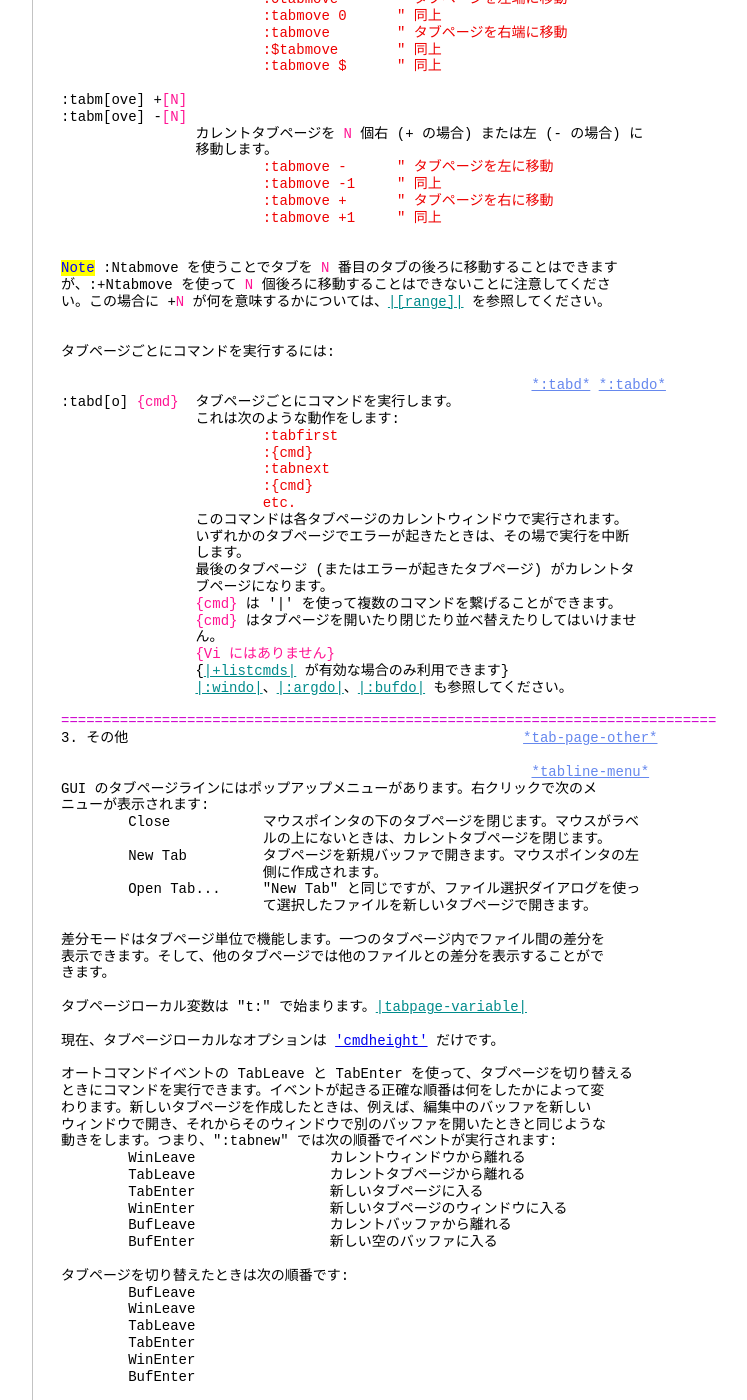
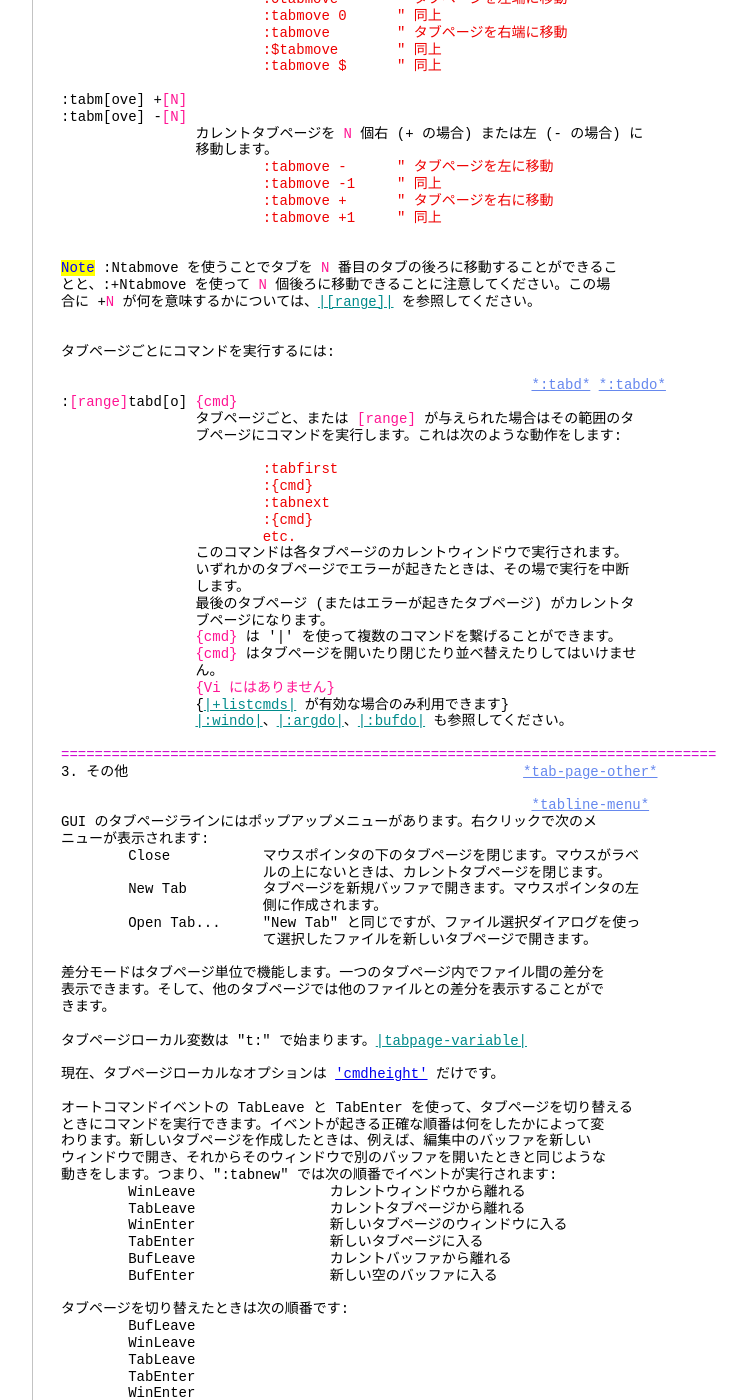
Before and after one commit to vim-jp/vimdoc-ja, a Jekyll site: the page built from tabpage.html, in a window 1280 px wide and 1400 px high, scrolled down 3672 px. Shown: the whole window, without its empty margins (340-1087 px from the left). Built offline with Jekyll 4.4.1, drawn with Linux system fonts in a browser that asks for light colours; nearby versions of some CDN libraries; Markdown is read by kramdown in place of the engine named in the settings; comment, search, counter and statistics services are not loaded; some of the changed text lies outside the part shown.

Commit message:
Deployed vim-jp/vimdoc-ja@f0839a7b596895706f3ec0901931dc473936f4eb by ixeris.kaoriya.net

```diff
--- a/tabpage.html
+++ b/tabpage.html
@@ -76,11 +76,11 @@ GUI でタブページラインを右クリックするとメニューが表示
 :<span class="Special">[count]</span>tabe[dit]&nbsp;<span class="Special">[++opt]</span>&nbsp;<span class="Special">[+cmd]</span>&nbsp;<span class="Special">{file}</span><br>
 :<span class="Special">[count]</span>tabnew&nbsp;<span class="Special">[++opt]</span>&nbsp;<span class="Special">[+cmd]</span>&nbsp;<span class="Special">{file}</span><br>
 &nbsp;&nbsp;&nbsp;&nbsp;&nbsp;&nbsp;&nbsp;&nbsp;&nbsp;&nbsp;&nbsp;&nbsp;&nbsp;&nbsp;&nbsp;&nbsp;<span class="Special">{file}</span>&nbsp;を新しいタブページで開きます。<a class="Identifier" href="editing.html#:edit">|:edit|</a>&nbsp;と同じです。<br>
-&nbsp;&nbsp;&nbsp;&nbsp;&nbsp;&nbsp;&nbsp;&nbsp;&nbsp;&nbsp;&nbsp;&nbsp;&nbsp;&nbsp;&nbsp;&nbsp;<span class="Special">[count]</span>&nbsp;については下記&nbsp;<a class="Identifier" href="tabpage.html#:tab">|:tab|</a>&nbsp;参照。<br>
+&nbsp;&nbsp;&nbsp;&nbsp;&nbsp;&nbsp;&nbsp;&nbsp;&nbsp;&nbsp;&nbsp;&nbsp;&nbsp;&nbsp;&nbsp;&nbsp;<span class="Special">[count]</span>&nbsp;については下記&nbsp;<a class="Identifier" href="tabpage.html#:tabnew">|:tabnew|</a>&nbsp;参照。<br>
 <br>
 :<span class="Special">[count]</span>tabf[ind]&nbsp;<span class="Special">[++opt]</span>&nbsp;<span class="Special">[+cmd]</span>&nbsp;<span class="Special">{file}</span>&nbsp;&nbsp;&nbsp;&nbsp;&nbsp;&nbsp;&nbsp;&nbsp;&nbsp;&nbsp;&nbsp;&nbsp;&nbsp;&nbsp;&nbsp;&nbsp;&nbsp;<a class="Constant" href="tabpage.html#:tabf" name=":tabf">*:tabf*</a>&nbsp;<a class="Constant" href="tabpage.html#:tabfind" name=":tabfind">*:tabfind*</a><br>
 &nbsp;&nbsp;&nbsp;&nbsp;&nbsp;&nbsp;&nbsp;&nbsp;&nbsp;&nbsp;&nbsp;&nbsp;&nbsp;&nbsp;&nbsp;&nbsp;<a class="Type" href="options.html#'path'">'path'</a>&nbsp;内の&nbsp;<span class="Special">{file}</span>&nbsp;を新しいタブページで開きます。<a class="Identifier" href="editing.html#:find">|:find|</a>&nbsp;と同<br>
-&nbsp;&nbsp;&nbsp;&nbsp;&nbsp;&nbsp;&nbsp;&nbsp;&nbsp;&nbsp;&nbsp;&nbsp;&nbsp;&nbsp;&nbsp;&nbsp;じです。<span class="Special">[count]</span>&nbsp;については下記&nbsp;<a class="Identifier" href="tabpage.html#:tab">|:tab|</a>&nbsp;参照。<br>
+&nbsp;&nbsp;&nbsp;&nbsp;&nbsp;&nbsp;&nbsp;&nbsp;&nbsp;&nbsp;&nbsp;&nbsp;&nbsp;&nbsp;&nbsp;&nbsp;じです。<span class="Special">[count]</span>&nbsp;については下記&nbsp;<a class="Identifier" href="tabpage.html#:tabnew">|:tabnew|</a>&nbsp;参照。<br>
 &nbsp;&nbsp;&nbsp;&nbsp;&nbsp;&nbsp;&nbsp;&nbsp;&nbsp;&nbsp;&nbsp;&nbsp;&nbsp;&nbsp;&nbsp;&nbsp;{<a class="Identifier" href="various.html#+file_in_path">|+file_in_path|</a>&nbsp;が有効な場合のみ利用できます}<br>
 <br>
 :<span class="Special">[count]</span>tab&nbsp;<span class="Special">{cmd}</span>&nbsp;&nbsp;&nbsp;&nbsp;&nbsp;&nbsp;&nbsp;&nbsp;&nbsp;&nbsp;&nbsp;&nbsp;&nbsp;&nbsp;&nbsp;&nbsp;&nbsp;&nbsp;&nbsp;&nbsp;&nbsp;&nbsp;&nbsp;&nbsp;&nbsp;&nbsp;&nbsp;&nbsp;&nbsp;&nbsp;&nbsp;&nbsp;&nbsp;&nbsp;&nbsp;&nbsp;&nbsp;&nbsp;&nbsp;<a class="Constant" href="tabpage.html#:tab" name=":tab">*:tab*</a><br>
@@ -225,16 +225,18 @@ gT&nbsp;&nbsp;&nbsp;&nbsp;&nbsp;&nbsp;&nbsp;&nbsp;&nbsp;&nbsp;&nbsp;&nbsp;&nbsp;
 &nbsp;&nbsp;&nbsp;&nbsp;&nbsp;&nbsp;&nbsp;&nbsp;&nbsp;&nbsp;&nbsp;&nbsp;&nbsp;&nbsp;&nbsp;&nbsp;&nbsp;&nbsp;&nbsp;&nbsp;&nbsp;&nbsp;&nbsp;&nbsp;:tabmove +1&nbsp;&nbsp;&nbsp;&nbsp; &quot; 同上</div>
 <br>
 <br>
-<span class="Todo">Note</span>&nbsp;:Ntabmove を使うことでタブを&nbsp;<span class="Special">N</span>&nbsp;番目のタブの後ろに移動することはできます<br>
-が、:+Ntabmove を使って&nbsp;<span class="Special">N</span>&nbsp;個後ろに移動することはできないことに注意してくださ<br>
-い。この場合に +<span class="Special">N</span>&nbsp;が何を意味するかについては、<a class="Identifier" href="cmdline.html#[range]">|[range]|</a>&nbsp;を参照してください。<br>
+<span class="Todo">Note</span>&nbsp;:Ntabmove を使うことでタブを&nbsp;<span class="Special">N</span>&nbsp;番目のタブの後ろに移動することができるこ<br>
+とと、:+Ntabmove を使って&nbsp;<span class="Special">N</span>&nbsp;個後ろに移動できることに注意してください。この場<br>
+合に +<span class="Special">N</span>&nbsp;が何を意味するかについては、<a class="Identifier" href="cmdline.html#[range]">|[range]|</a>&nbsp;を参照してください。<br>
 <br>
 <br>
 タブページごとにコマンドを実行するには:<br>
 <br>
 &nbsp;&nbsp;&nbsp;&nbsp;&nbsp;&nbsp;&nbsp;&nbsp;&nbsp;&nbsp;&nbsp;&nbsp;&nbsp;&nbsp;&nbsp;&nbsp;&nbsp;&nbsp;&nbsp;&nbsp;&nbsp;&nbsp;&nbsp;&nbsp;&nbsp;&nbsp;&nbsp;&nbsp;&nbsp;&nbsp;&nbsp;&nbsp;&nbsp;&nbsp;&nbsp;&nbsp;&nbsp;&nbsp;&nbsp;&nbsp;&nbsp;&nbsp;&nbsp;&nbsp;&nbsp;&nbsp;&nbsp;&nbsp;&nbsp;&nbsp;&nbsp;&nbsp;&nbsp;&nbsp;&nbsp;&nbsp;<a class="Constant" href="tabpage.html#:tabd" name=":tabd">*:tabd*</a>&nbsp;<a class="Constant" href="tabpage.html#:tabdo" name=":tabdo">*:tabdo*</a><br>
-:tabd[o]&nbsp;<span class="Special">{cmd}</span>&nbsp;&nbsp;タブページごとにコマンドを実行します。<br>
-&nbsp;&nbsp;&nbsp;&nbsp;&nbsp;&nbsp;&nbsp;&nbsp;&nbsp;&nbsp;&nbsp;&nbsp;&nbsp;&nbsp;&nbsp;&nbsp;これは次のような動作をします:<br>
+:<span class="Special">[range]</span>tabd[o]&nbsp;<span class="Special">{cmd}</span><br>
+&nbsp;&nbsp;&nbsp;&nbsp;&nbsp;&nbsp;&nbsp;&nbsp;&nbsp;&nbsp;&nbsp;&nbsp;&nbsp;&nbsp;&nbsp;&nbsp;タブページごと、または&nbsp;<span class="Special">[range]</span>&nbsp;が与えられた場合はその範囲のタ<br>
+&nbsp;&nbsp;&nbsp;&nbsp;&nbsp;&nbsp;&nbsp;&nbsp;&nbsp;&nbsp;&nbsp;&nbsp;&nbsp;&nbsp;&nbsp;&nbsp;ブページにコマンドを実行します。これは次のような動作をします:<br>
+<br>
 <div class="helpExample">&nbsp;&nbsp;&nbsp;&nbsp;&nbsp;&nbsp;&nbsp;&nbsp;&nbsp;&nbsp;&nbsp;&nbsp;&nbsp;&nbsp;&nbsp;&nbsp;&nbsp;&nbsp;&nbsp;&nbsp;&nbsp;&nbsp;&nbsp;&nbsp;:tabfirst<br>
 &nbsp;&nbsp;&nbsp;&nbsp;&nbsp;&nbsp;&nbsp;&nbsp;&nbsp;&nbsp;&nbsp;&nbsp;&nbsp;&nbsp;&nbsp;&nbsp;&nbsp;&nbsp;&nbsp;&nbsp;&nbsp;&nbsp;&nbsp;&nbsp;:{cmd}<br>
 &nbsp;&nbsp;&nbsp;&nbsp;&nbsp;&nbsp;&nbsp;&nbsp;&nbsp;&nbsp;&nbsp;&nbsp;&nbsp;&nbsp;&nbsp;&nbsp;&nbsp;&nbsp;&nbsp;&nbsp;&nbsp;&nbsp;&nbsp;&nbsp;:tabnext<br>
@@ -280,8 +282,8 @@ GUI のタブページラインにはポップアップメニューがありま
 動きをします。つまり、&quot;:tabnew&quot; では次の順番でイベントが実行されます:<br>
 &nbsp;&nbsp;&nbsp;&nbsp;&nbsp;&nbsp;&nbsp;&nbsp;WinLeave&nbsp;&nbsp;&nbsp;&nbsp;&nbsp;&nbsp;&nbsp;&nbsp;&nbsp;&nbsp;&nbsp;&nbsp;&nbsp;&nbsp;&nbsp;&nbsp;カレントウィンドウから離れる<br>
 &nbsp;&nbsp;&nbsp;&nbsp;&nbsp;&nbsp;&nbsp;&nbsp;TabLeave&nbsp;&nbsp;&nbsp;&nbsp;&nbsp;&nbsp;&nbsp;&nbsp;&nbsp;&nbsp;&nbsp;&nbsp;&nbsp;&nbsp;&nbsp;&nbsp;カレントタブページから離れる<br>
+&nbsp;&nbsp;&nbsp;&nbsp;&nbsp;&nbsp;&nbsp;&nbsp;WinEnter&nbsp;&nbsp;&nbsp;&nbsp;&nbsp;&nbsp;&nbsp;&nbsp;&nbsp;&nbsp;&nbsp;&nbsp;&nbsp;&nbsp;&nbsp;&nbsp;新しいタブページのウィンドウに入る<br>
 &nbsp;&nbsp;&nbsp;&nbsp;&nbsp;&nbsp;&nbsp;&nbsp;TabEnter&nbsp;&nbsp;&nbsp;&nbsp;&nbsp;&nbsp;&nbsp;&nbsp;&nbsp;&nbsp;&nbsp;&nbsp;&nbsp;&nbsp;&nbsp;&nbsp;新しいタブページに入る<br>
-&nbsp;&nbsp;&nbsp;&nbsp;&nbsp;&nbsp;&nbsp;&nbsp;WinEnter&nbsp;&nbsp;&nbsp;&nbsp;&nbsp;&nbsp;&nbsp;&nbsp;&nbsp;&nbsp;&nbsp;&nbsp;&nbsp;&nbsp;&nbsp;&nbsp;新しいタブページのウィンドウに入る<br>
 &nbsp;&nbsp;&nbsp;&nbsp;&nbsp;&nbsp;&nbsp;&nbsp;BufLeave&nbsp;&nbsp;&nbsp;&nbsp;&nbsp;&nbsp;&nbsp;&nbsp;&nbsp;&nbsp;&nbsp;&nbsp;&nbsp;&nbsp;&nbsp;&nbsp;カレントバッファから離れる<br>
 &nbsp;&nbsp;&nbsp;&nbsp;&nbsp;&nbsp;&nbsp;&nbsp;BufEnter&nbsp;&nbsp;&nbsp;&nbsp;&nbsp;&nbsp;&nbsp;&nbsp;&nbsp;&nbsp;&nbsp;&nbsp;&nbsp;&nbsp;&nbsp;&nbsp;新しい空のバッファに入る<br>
 <br>
```
